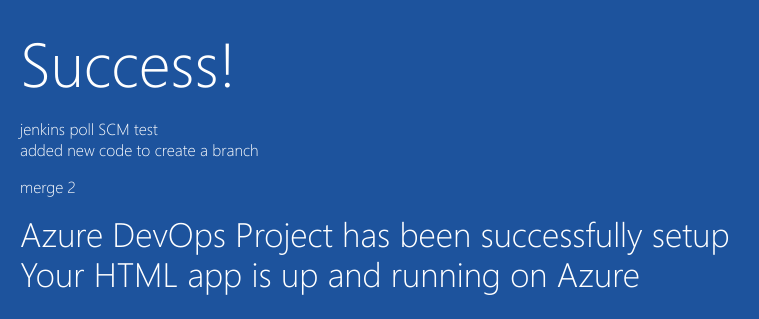
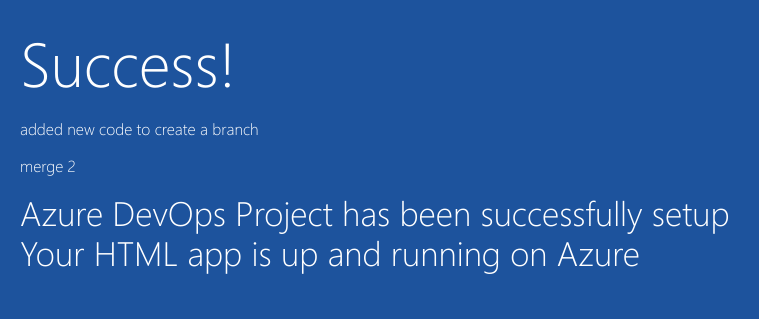
Before and after one commit to shubharani/devops, a plain HTML site: page index.html in a window 1280 px wide. Shown: the part 352-671 px from the top of the page, 205-964 px from the left. Drawn offline with Linux system fonts and the light colour scheme.

Commit message:
jenkins test

```diff
--- a/index.html
+++ b/index.html
@@ -19,7 +19,6 @@
         </div>
             <div class="content-body">
                 <div class="success-text">Success!</div>
-                <div>jenkins poll SCM test</div>
                 <div>added new code to create a branch</div>
                 <p>merge 2 </p>
                 <div class="description line-1"> Azure DevOps Project has been successfully setup</div>
```
